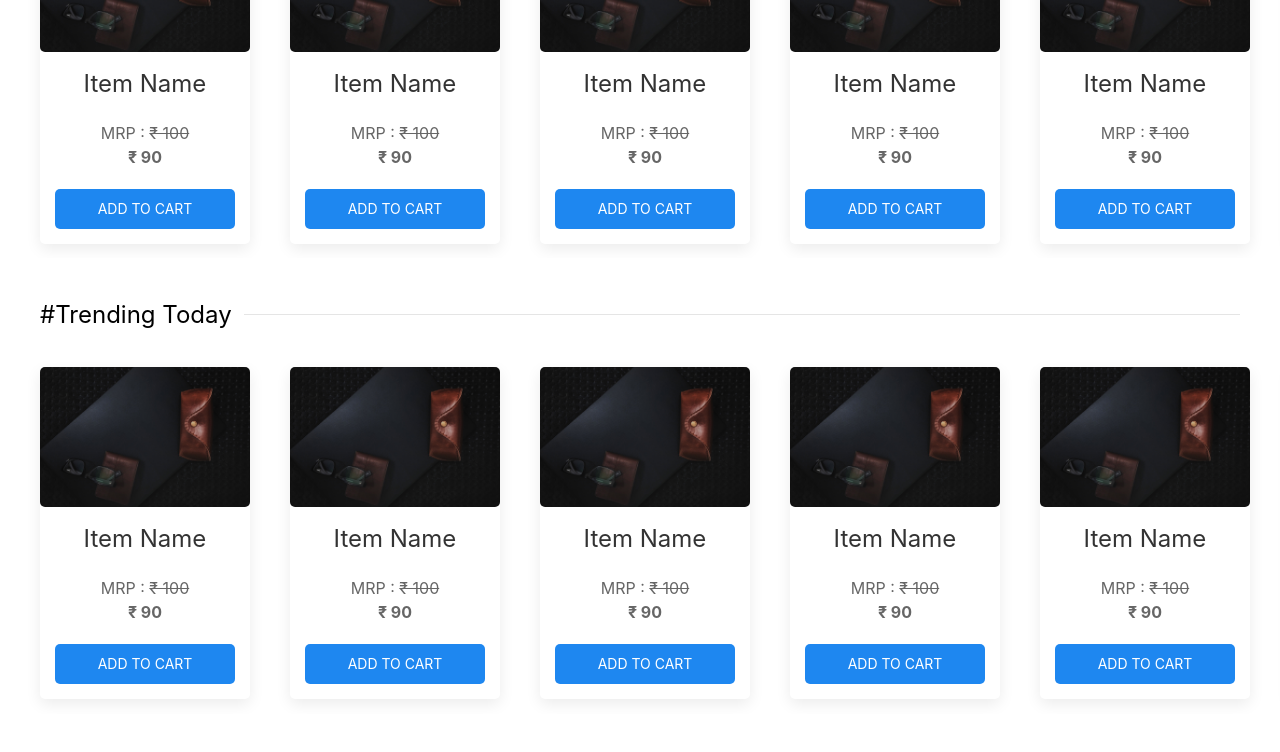
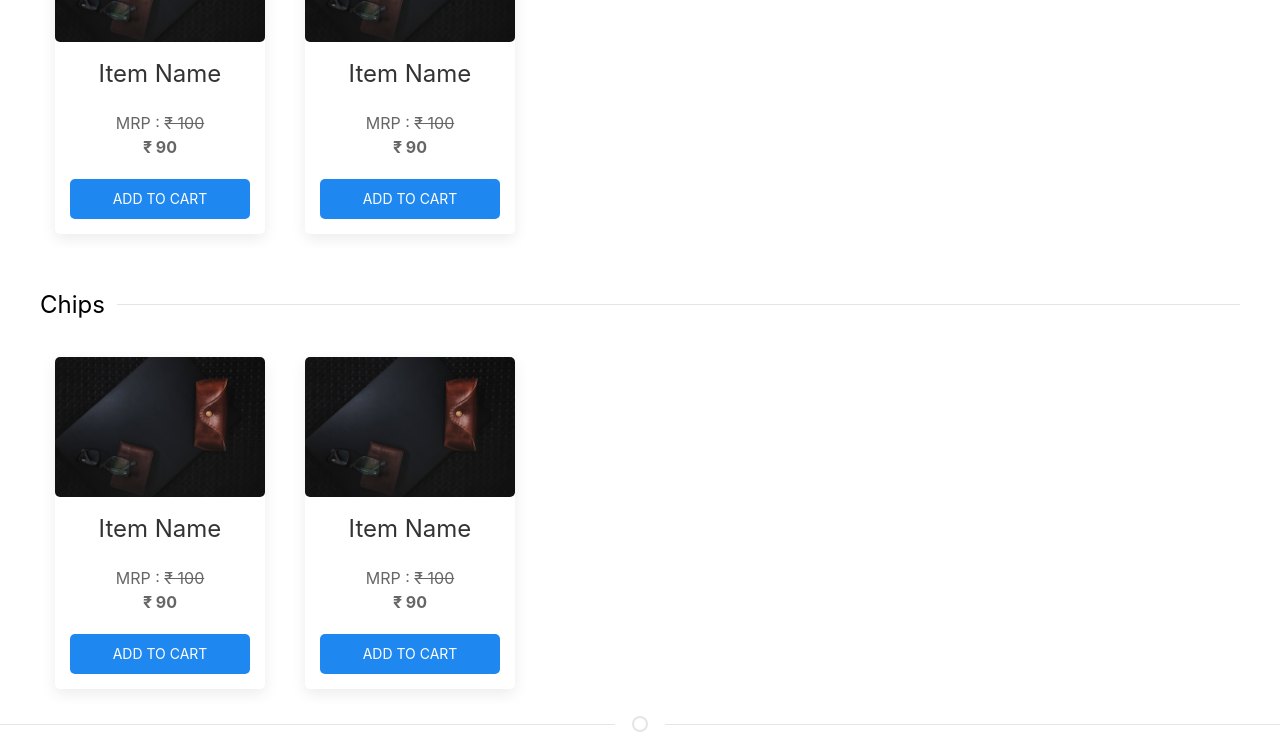
Before and after one commit to srinibasbiswal/My-Shop, a React (Create React App) app: page / in a window 1280 px wide. Shown: the part 1280-2032 px from the top of the page. Built offline with nearby package versions, Linux system fonts and the light colour scheme.

Commit message:
Add dynamic Product Slider

```diff
--- a/src/components/ProductSlider.js
+++ b/src/components/ProductSlider.js
@@ -1,14 +1,56 @@
-import React from "react";
+import React, { useEffect, useState } from "react";
 import styles from "../stylesheets/style.module.css";
 import ProductCard from "./ProductCard";
+import { products } from "../data/prodcuts";
+import { category } from "../data/category";
 
-function ProductSlider() {
+function ProductSlider(props) {
+    const [productList, setproductList] = useState([]);
+    const [sliderTitle, setsliderTitle] = useState("");
+
+    useEffect(() => {
+        function fetchData() {
+            if (props !== undefined && props.categoryCode !== undefined) {
+                var filteredProducts = [];
+                filteredProducts = products.filter(function (item) {
+                    return item.categoryCode === props.categoryCode;
+                });
+                if (
+                    filteredProducts !== undefined &&
+                    filteredProducts != [] &&
+                    filteredProducts.length > 1
+                ) {
+                    setproductList(filteredProducts);
+                    console.log(productList);
+                }
+                var categoryObj = {};
+                categoryObj = category.filter(function (cat) {
+                    return cat.id === props.categoryCode;
+                })[0];
+
+                if (categoryObj !== undefined && categoryObj != {}) {
+                    setsliderTitle(categoryObj.name);
+                }
+            }
+        }
+        fetchData();
+    }, []);
+
+    console.log(productList);
+
+    if (
+        productList !== undefined &&
+        productList !== [] &&
+        productList.length > 1 &&
+        sliderTitle !== undefined &&
+        sliderTitle !== ""
+    ) {
         return (
             <React.Fragment>
                 <h3
                     className={`uk-heading-line ${styles.textColorBlack} uk-margin-medium-left uk-margin-medium-right`}
                 >
-                <span>#Trending Today</span>
+                    <span>{sliderTitle}</span>
                 </h3>
                 <div
                     className={`uk-position-relative uk-visible-toggle uk-light uk-slider uk-margin-small-bottom`}
@@ -18,28 +60,20 @@ function ProductSlider() {
                     <ul
                         className={`uk-slider-items uk-child-width-1-2 uk-child-width-1-3@s uk-child-width-1-5@m uk-grid uk-padding-small uk-margin-auto`}
                     >
+                        {productList.map((product, index) => {
+                            return (
                                 <li>
                                     <ProductCard />
                                 </li>
-                    <li>
-                        <ProductCard />
-                    </li>
-                    <li>
-                        <ProductCard />
-                    </li>
-                    <li>
-                        <ProductCard />
-                    </li>
-                    <li>
-                        <ProductCard />
-                    </li>
-                    <li>
-                        <ProductCard />
-                    </li>
+                            );
+                        })}
                     </ul>
                 </div>
             </React.Fragment>
         );
+    } else {
+        return null;
+    }
 }
 
 export default ProductSlider;
--- a/src/data/category.js
+++ b/src/data/category.js
@@ -1,4 +1,4 @@
-import imageCodes from "./imageCodes";
+import { imageCodes } from "./imageCodes";
 
 export const category = [
     {
--- a/src/data/prodcuts.js
+++ b/src/data/prodcuts.js
@@ -1,4 +1,4 @@
-import imageCodes from "./imageCodes";
+import { imageCodes } from "./imageCodes";
 import { productTypes } from "./enums/productType";
 import { weightUOMs } from "./enums/weightUOMs";
 
@@ -9,7 +9,7 @@ export const products = [
         code: "LA01",
         price: 8.0,
         realPrice: 10.0,
-        imageCodes: [imageCodes.demoImg],
+        imageCodes: [imageCodes.demoimg],
         primaryImageCode: imageCodes.demoImg,
         weight: 50.0,
         productType: productTypes.ITEM,
--- a/src/pages/HomePage.js
+++ b/src/pages/HomePage.js
@@ -12,9 +12,9 @@ function HomePage() {
             <Slider />
             <ProductSlider />
             <StaticBanner />
-            <ProductSlider />
-            <ProductSlider />
-            <ProductSlider />
+            <ProductSlider categoryCode={`CH001`} />
+            <ProductSlider categoryCode={`CH001`} />
+            <ProductSlider categoryCode={`CH001`} />
             <FooterContainer />
         </React.Fragment>
     );
```
Lines whose indentation alone changed are shown as unchanged.
